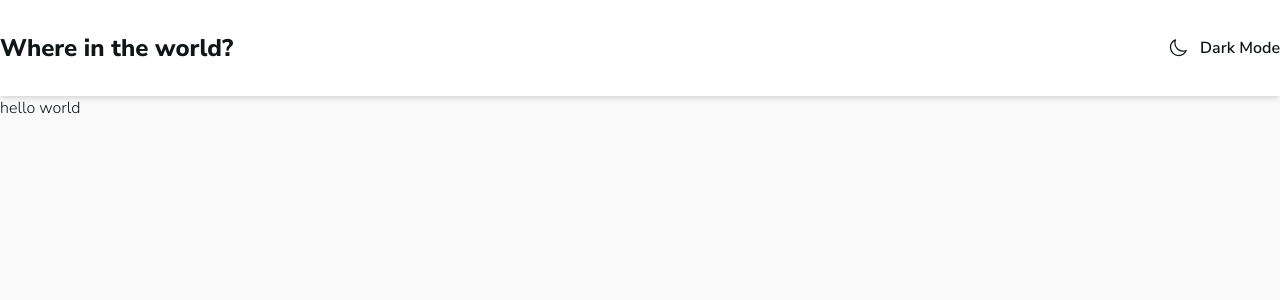
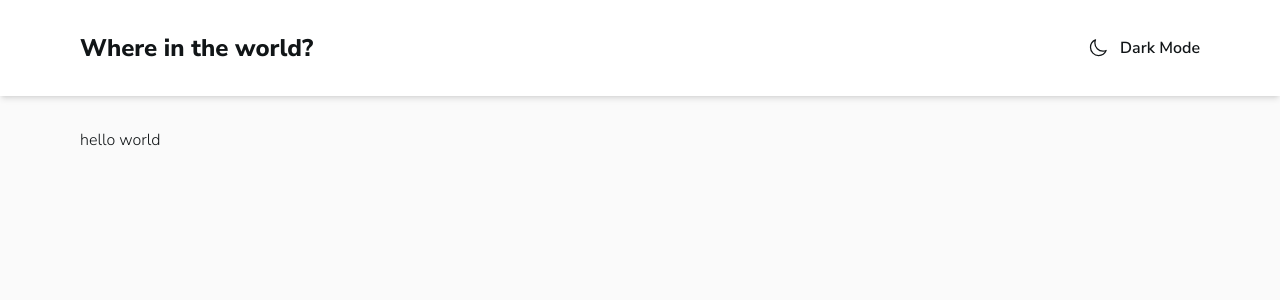
Before and after one commit to Francoshum95/REST-Countries-API-with-color-theme-switcher, a Next.js app: page / in a window 1280 px wide. Shown: the top 300 px of the page. Built offline with nearby package versions, Linux system fonts and the light colour scheme.

Commit message:
update layout styles

```diff
--- a/components/Layout.tsx
+++ b/components/Layout.tsx
@@ -16,7 +16,9 @@ const Layout = ({children}:Props) => {
         isDarkMode={isDarkMode}
         onChangeDarkMode={onChangeDarkMode}
       />
-      {children}
+      <div className="main-container">
+        {children}
+      </div>
     </div>
   )
 
--- a/styles/globals.css
+++ b/styles/globals.css
@@ -7,4 +7,8 @@
   .animation-colors{
     @apply transition-colors duration-300 ease-in-out
   }
+
+  .main-container{
+    @apply mobile:p-5 px-[5rem] py-8 w-full
+  }
 }
```
